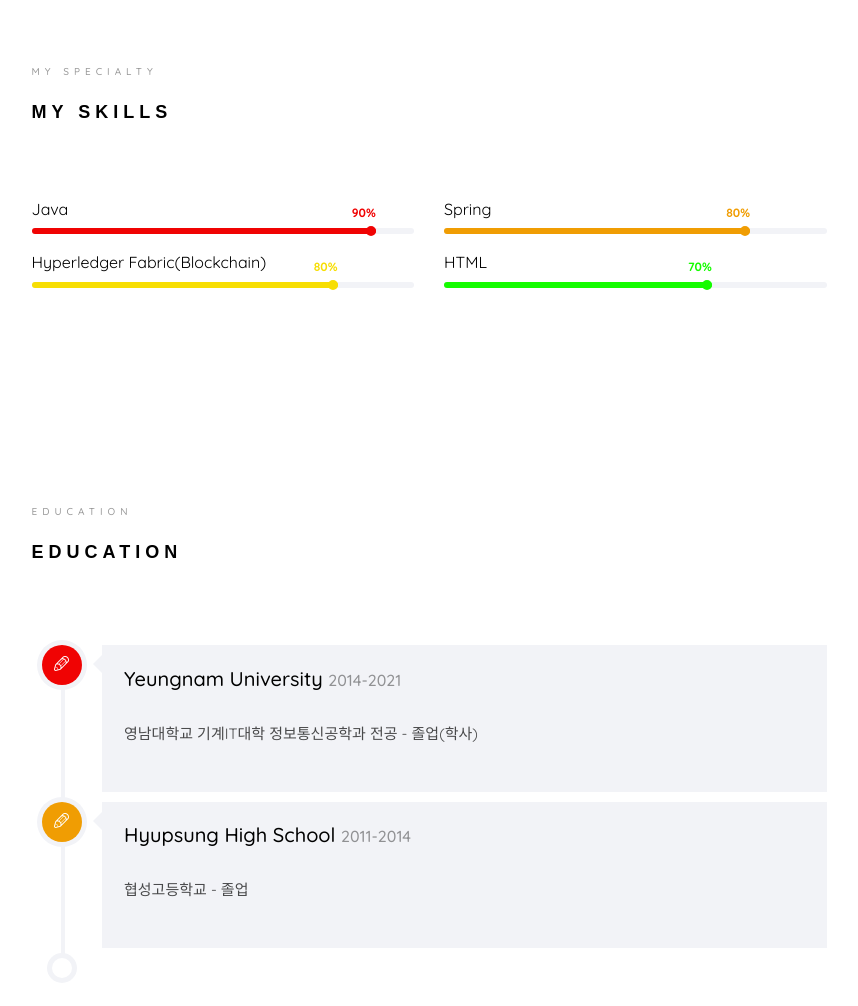
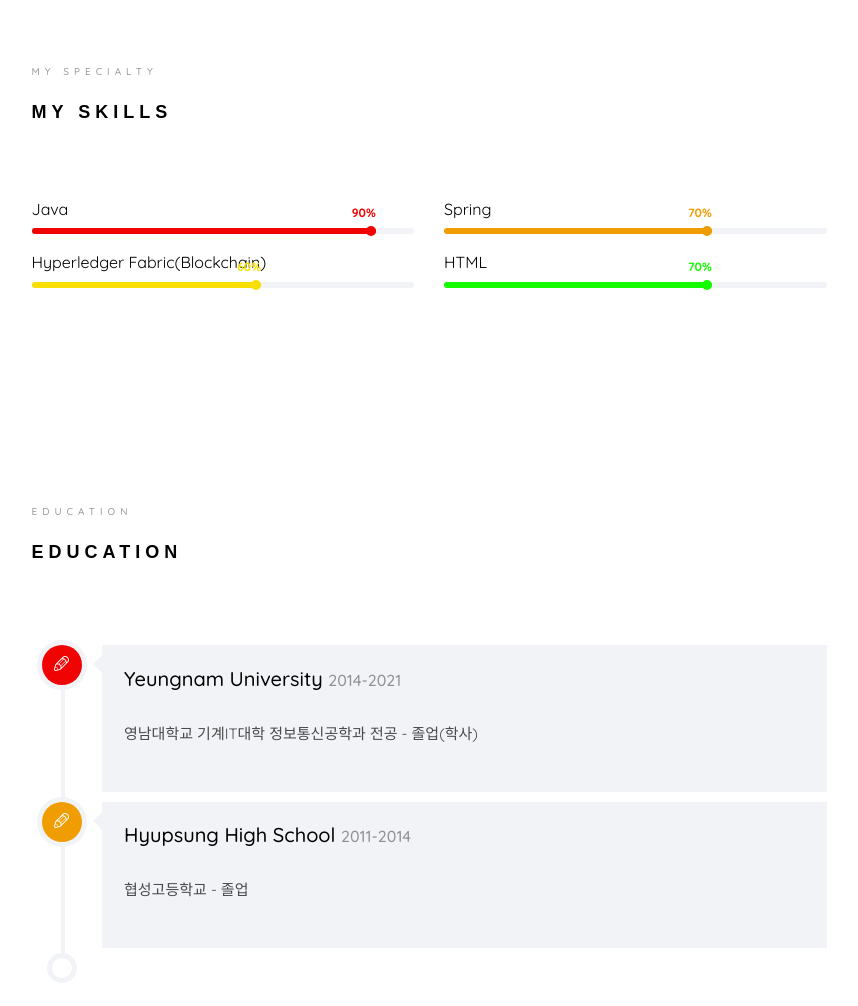
Before and after one commit to KR-LeeJiHyun/PortfolioPage, a plain HTML site: page index.html in a window 1280 px wide. Shown: the part 1673-2679 px from the top of the page, without its empty margins (361-1219 px from the left). Drawn offline with nearby package versions, Linux system fonts and the light colour scheme; files whose address does not match are found by name; a web font is replaced by a local one.

Commit message:
Update index.html

```diff
--- a/index.html
+++ b/index.html
@@ -193,8 +193,8 @@ Copyright <script>document.write(new Date().getFullYear());</script> All rights
 								<h3>Spring</h3>
 								<div class="progress">
 								 	<div class="progress-bar color-2" role="progressbar" aria-valuenow="70"
-								  	aria-valuemin="0" aria-valuemax="100" style="width:80%">
-								    <span>80%</span>
+								  	aria-valuemin="0" aria-valuemax="100" style="width:70%">
+								    <span>70%</span>
 								  	</div>
 								</div>
 							</div>
@@ -204,8 +204,8 @@ Copyright <script>document.write(new Date().getFullYear());</script> All rights
 								<h3>Hyperledger Fabric(Blockchain)</h3>
 								<div class="progress">
 								 	<div class="progress-bar color-3" role="progressbar" aria-valuenow="60"
-								  	aria-valuemin="0" aria-valuemax="100" style="width:80%">
-								    <span>80%</span>
+								  	aria-valuemin="0" aria-valuemax="100" style="width:60%">
+								    <span>60%</span>
 								  	</div>
 								</div>
 							</div>
```
